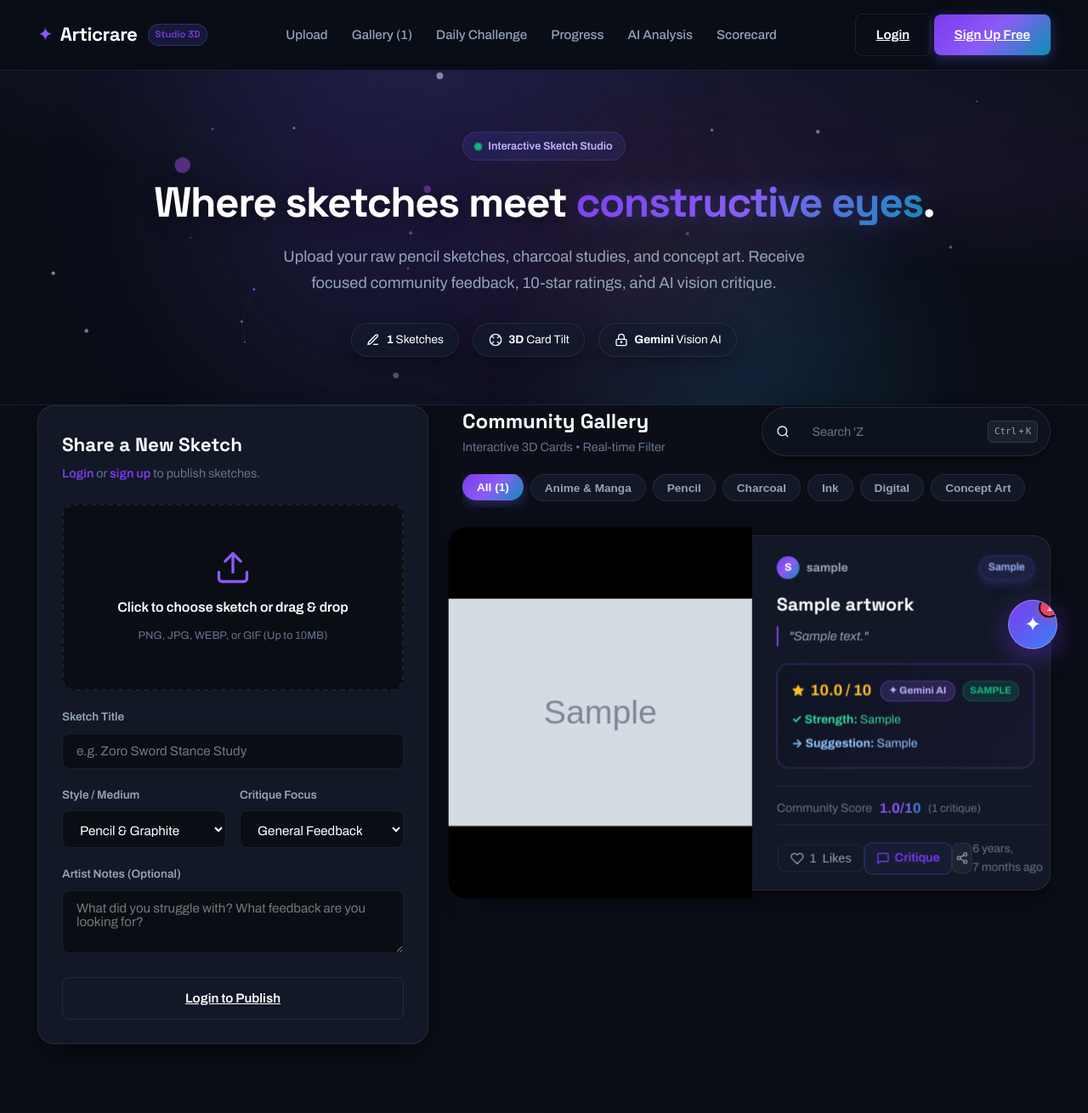
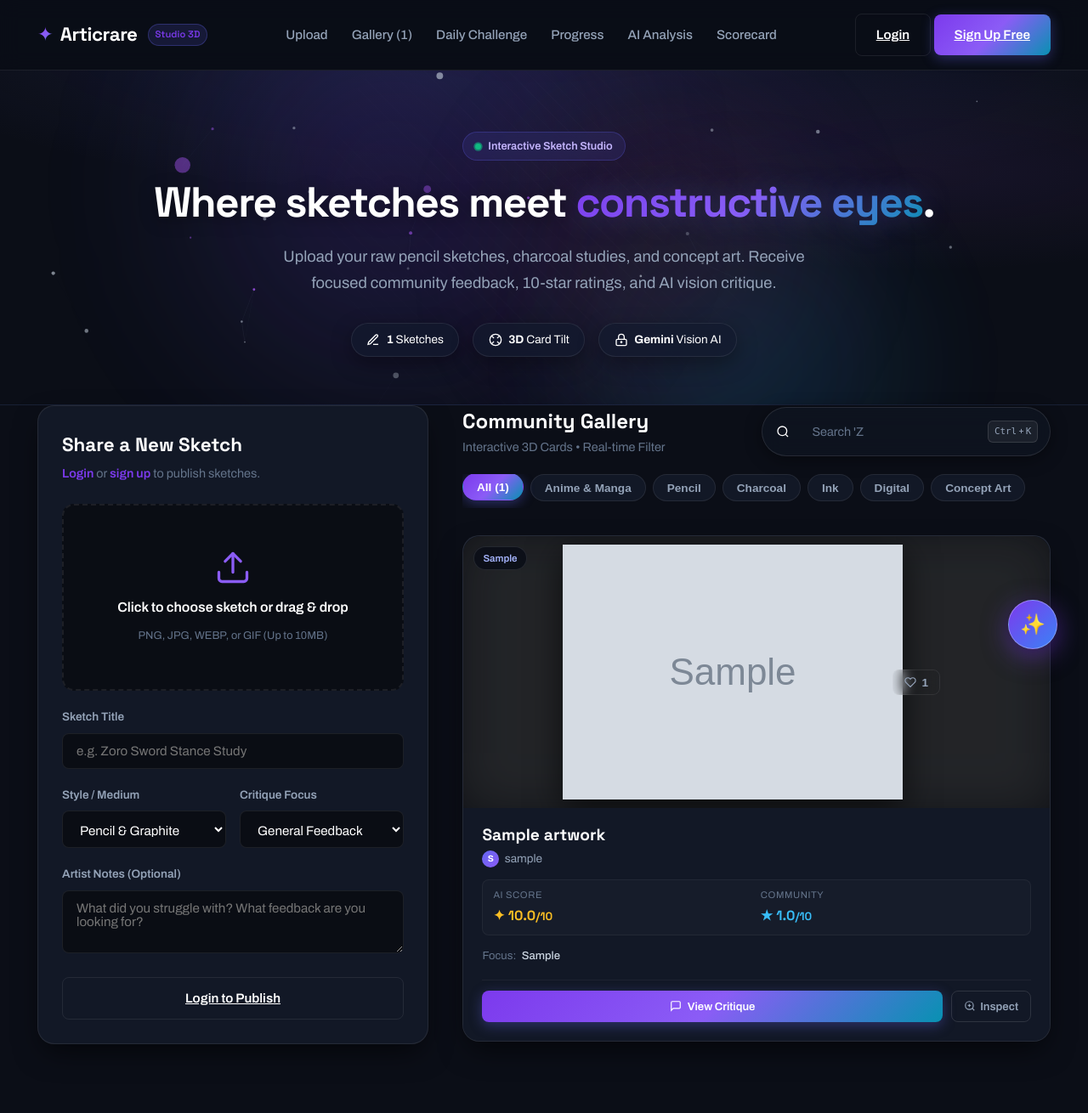
Before and after one commit to Manishrathore07/articrare, a Django app: page / in a window 1280 px wide. Shown: the top 1310 px of the page at 85% size. Run offline with Django 5.2, Linux system fonts and the light colour scheme; tables that the repository leaves empty hold one stand-in row (values such as "Sample post"); grey boxes marked "Sample" are stand-in pictures; some libraries are stand-ins or nearby versions.

Commit message:
feat(ux): simplify gallery cards, eliminate black letterbox padding, and streamline FAB menu to 3 essential actions

```diff
--- a/static/app.js
+++ b/static/app.js
@@ -396,13 +396,17 @@ document.addEventListener('DOMContentLoaded', () => {
     document.body.style.overflow = '';
   }
 
-  // Open lightbox when clicking on any sketch image in the gallery
-  document.querySelectorAll('.inspectable-image, .layer-3d-media').forEach(el => {
+  // Open lightbox when clicking on any sketch image or [Inspect] button
+  document.querySelectorAll('.inspectable-image, .layer-3d-media, .btn-inspect-action').forEach(el => {
     el.addEventListener('click', (e) => {
-      const img = el.tagName === 'IMG' ? el : el.querySelector('img');
+      // Don't trigger if clicked on like button inside media
+      if (e.target.closest('.btn-like-corner')) return;
+
+      const card = el.closest('.artwork-card');
+      const img = el.tagName === 'IMG' ? el : card?.querySelector('.inspectable-image');
       if (img) {
         const fullSrc = img.getAttribute('data-full') || img.src;
-        const title = img.alt || 'Sketch Inspection';
+        const title = img.alt || card?.querySelector('.artwork-title')?.textContent || 'Sketch Inspection';
         openLightbox(fullSrc, title);
       }
     });
@@ -883,10 +887,7 @@ document.addEventListener('DOMContentLoaded', () => {
   const fabTriggerBtn = document.getElementById('fabTriggerBtn');
   const fabActionUpload = document.getElementById('fabActionUpload');
   const fabActionRoll = document.getElementById('fabActionRoll');
-  const fabActionProgress = document.getElementById('fabActionProgress');
   const fabActionSearch = document.getElementById('fabActionSearch');
-  const fabActionScorecard = document.getElementById('fabActionScorecard');
-  const fabActionTop = document.getElementById('fabActionTop');
 
   if (fabDock && fabTriggerBtn) {
     function toggleFab(forceState = null) {
@@ -948,17 +949,7 @@ document.addEventListener('DOMContentLoaded', () => {
       });
     }
 
-    // Action 3: Skill Progress
-    if (fabActionProgress) {
-      fabActionProgress.addEventListener('click', () => {
-        toggleFab(false);
-        const progressSec = document.getElementById('artist-progress');
-        if (progressSec) progressSec.scrollIntoView({ behavior: 'smooth' });
-        showToast('📈 Artist Skill Progress & Analytics');
-      });
-    }
-
-    // Action 4: Search Gallery (Ctrl+K)
+    // Action 3: Search Gallery (Ctrl+K)
     if (fabActionSearch) {
       fabActionSearch.addEventListener('click', () => {
         toggleFab(false);
@@ -971,25 +962,6 @@ document.addEventListener('DOMContentLoaded', () => {
           }, 350);
         }
         showToast('🔍 Search focused (Ctrl+K)');
-      });
-    }
-
-    // Action 5: Live Scorecard
-    if (fabActionScorecard) {
-      fabActionScorecard.addEventListener('click', () => {
-        toggleFab(false);
-        const rubric = document.getElementById('scoring-rubric');
-        if (rubric) rubric.scrollIntoView({ behavior: 'smooth' });
-        showToast('✦ 10-Point Scorecard Calculator');
-      });
-    }
-
-    // Action 6: Back to Top
-    if (fabActionTop) {
-      fabActionTop.addEventListener('click', () => {
-        toggleFab(false);
-        window.scrollTo({ top: 0, behavior: 'smooth' });
-        showToast('⬆ Back to Top');
       });
     }
   }
--- a/static/styles.css
+++ b/static/styles.css
@@ -564,11 +564,11 @@ textarea {
   transform: translateY(-1px);
 }
 
-/* 3D Perspective Gallery Cards Grid */
+/* 3D Perspective Gallery Cards Grid (Responsive Multi-Column) */
 .gallery-grid {
-  display: flex;
-  flex-direction: column;
-  gap: 2.25rem;
+  display: grid;
+  grid-template-columns: repeat(auto-fill, minmax(340px, 1fr));
+  gap: 2rem;
   perspective: 1200px;
 }
 
@@ -577,10 +577,11 @@ textarea {
   border: 1px solid var(--border-color);
   border-radius: var(--radius-lg);
   box-shadow: var(--shadow-card);
-  transition: border-color var(--transition-speed), box-shadow var(--transition-speed);
-  display: grid;
-  grid-template-columns: 340px 1fr;
+  transition: border-color var(--transition-speed), box-shadow var(--transition-speed), transform var(--transition-speed);
+  display: flex;
+  flex-direction: column;
   position: relative;
+  overflow: hidden;
 }
 
 /* --- 3D TILT MECHANICS --- */
@@ -616,126 +617,259 @@ textarea {
   cursor: zoom-in;
   position: relative;
   overflow: hidden;
-  border-radius: var(--radius-lg) 0 0 var(--radius-lg);
-}
-
-.media-inspect-hint {
+  border-radius: var(--radius-lg) var(--radius-lg) 0 0;
+}
+
+.layer-3d-content {
+  transform: translateZ(16px);
+  transform-style: preserve-3d;
+}
+
+/* Normalized Artwork Media Display (Artwork is the star) */
+.artwork-media {
+  position: relative;
+  width: 100%;
+  height: 320px;
+  background-color: #080a10;
+  display: flex;
+  align-items: center;
+  justify-content: center;
+  overflow: hidden;
+  border-radius: var(--radius-lg) var(--radius-lg) 0 0;
+}
+
+.media-ambient-glow {
   position: absolute;
-  bottom: 12px;
+  inset: -20px;
+  background-size: cover;
+  background-position: center;
+  filter: blur(35px) brightness(0.22) saturate(1.2);
+  opacity: 0.7;
+  pointer-events: none;
+  z-index: 1;
+}
+
+.artwork-media img {
+  position: relative;
+  max-width: 100%;
+  max-height: 100%;
+  width: auto;
+  height: auto;
+  object-fit: contain;
+  z-index: 2;
+  display: block;
+  filter: drop-shadow(0 10px 20px rgba(0, 0, 0, 0.65));
+  transition: transform 0.35s cubic-bezier(0.16, 1, 0.3, 1);
+}
+
+.artwork-card:hover .artwork-media img {
+  transform: scale(1.025);
+}
+
+.media-category-chip {
+  position: absolute;
+  top: 12px;
+  left: 12px;
+  background: rgba(10, 14, 23, 0.85);
+  backdrop-filter: blur(8px);
+  border: 1px solid rgba(255, 255, 255, 0.1);
+  color: #a5b4fc;
+  font-size: 0.72rem;
+  font-weight: 600;
+  padding: 0.25rem 0.65rem;
+  border-radius: 999px;
+  z-index: 10;
+}
+
+.btn-like-corner {
+  position: absolute;
+  top: 12px;
   right: 12px;
   background: rgba(10, 14, 23, 0.85);
   backdrop-filter: blur(8px);
-  padding: 0.35rem 0.75rem;
+  border: 1px solid rgba(255, 255, 255, 0.1);
+  color: var(--text-secondary);
+  display: flex;
+  align-items: center;
+  gap: 0.35rem;
+  padding: 0.25rem 0.65rem;
   border-radius: 999px;
   font-size: 0.75rem;
   font-weight: 600;
+  cursor: pointer;
+  transition: all var(--transition-speed);
+  z-index: 10;
+}
+
+.btn-like-corner:hover {
+  background: rgba(244, 63, 94, 0.15);
+  border-color: rgba(244, 63, 94, 0.4);
+  color: #f43f5e;
+}
+
+/* Simplified Card Details */
+.artwork-details {
+  padding: 1.25rem 1.4rem 1.4rem;
+  display: flex;
+  flex-direction: column;
+  gap: 0.85rem;
+  flex: 1;
+  justify-content: space-between;
+  background: var(--bg-card);
+}
+
+.card-meta-header {
+  display: flex;
+  flex-direction: column;
+  gap: 0.25rem;
+}
+
+.artwork-title {
+  font-family: 'Space Grotesk', sans-serif;
+  font-size: 1.2rem;
+  font-weight: 700;
+  color: white;
+  margin: 0;
+  line-height: 1.3;
+  overflow: hidden;
+  text-overflow: ellipsis;
+  white-space: nowrap;
+}
+
+.artist-byline {
+  display: flex;
+  align-items: center;
+  gap: 0.45rem;
+  font-size: 0.85rem;
+}
+
+.artist-name-link,
+.artist-name-plain {
+  display: inline-flex;
+  align-items: center;
+  gap: 0.4rem;
+  color: var(--text-secondary);
+  text-decoration: none;
+  transition: color var(--transition-speed);
+}
+
+.artist-name-link:hover {
   color: #c4b5fd;
-  border: 1px solid rgba(168, 85, 247, 0.35);
-  opacity: 0;
-  transform: translateY(6px);
-  transition: all 0.25s ease;
-  pointer-events: none;
-  z-index: 10;
-}
-
-.artwork-card:hover .media-inspect-hint {
-  opacity: 1;
-  transform: translateY(0);
-}
-
-.layer-3d-content {
-  transform: translateZ(16px);
-  transform-style: preserve-3d;
-}
-
-.layer-3d-top {
-  transform: translateZ(32px);
-}
-
-.layer-3d-chip {
-  transform: translateZ(42px);
-  display: inline-block;
-  box-shadow: 0 4px 12px rgba(99, 102, 241, 0.25);
-}
-
-.layer-3d-critique {
-  transform: translateZ(36px);
-  box-shadow: 0 10px 25px -5px rgba(0, 0, 0, 0.4);
-}
-
-.layer-3d-actions {
-  transform: translateZ(22px);
-}
-
-@media (max-width: 800px) {
-  .artwork-card {
-    grid-template-columns: 1fr;
-  }
-  .layer-3d-media {
-    border-radius: var(--radius-lg) var(--radius-lg) 0 0;
-  }
-}
-
-.artwork-media {
-  background-color: #000;
-  display: flex;
+}
+
+.artist-avatar-sm {
+  width: 20px;
+  height: 20px;
+  border-radius: 50%;
+  background: linear-gradient(135deg, #6366f1, #8b5cf6);
+  color: white;
+  display: inline-flex;
   align-items: center;
   justify-content: center;
-  position: relative;
-  min-height: 280px;
-}
-
-.artwork-media img {
-  width: 100%;
-  height: 100%;
-  object-fit: contain;
-  display: block;
-}
-
-.artwork-details {
-  padding: 1.75rem;
+  font-size: 0.65rem;
+  font-weight: 700;
+}
+
+/* Dual Scores Row: AI Score & Community Score */
+.card-dual-scores {
+  display: grid;
+  grid-template-columns: 1fr 1fr;
+  gap: 0.6rem;
+  background: rgba(255, 255, 255, 0.02);
+  border: 1px solid rgba(255, 255, 255, 0.05);
+  border-radius: var(--radius-sm);
+  padding: 0.55rem 0.75rem;
+}
+
+.score-pill {
   display: flex;
   flex-direction: column;
-  justify-content: space-between;
-}
-
-.artwork-meta {
-  display: flex;
-  align-items: center;
-  justify-content: space-between;
-  margin-bottom: 0.75rem;
-}
-
-.artist-tag {
-  font-size: 0.85rem;
-  font-weight: 600;
+  gap: 0.15rem;
+}
+
+.score-label {
+  font-size: 0.7rem;
+  color: var(--text-muted);
+  text-transform: uppercase;
+  letter-spacing: 0.05em;
+}
+
+.score-val {
+  font-family: 'Space Grotesk', sans-serif;
+  font-size: 1rem;
+  font-weight: 700;
+  color: white;
+}
+
+.score-ai .score-val {
+  color: #fbbf24;
+}
+
+.score-community .score-val {
+  color: #38bdf8;
+}
+
+.score-empty {
+  color: var(--text-muted);
+}
+
+/* Focus Row */
+.card-focus-row {
+  display: flex;
+  align-items: center;
+  gap: 0.4rem;
+  font-size: 0.82rem;
+}
+
+.focus-label {
+  color: var(--text-muted);
+}
+
+.focus-val {
+  color: #cbd5e1;
+  font-weight: 500;
+}
+
+/* Clean Actions Row */
+.card-actions-row {
+  display: grid;
+  grid-template-columns: 1fr auto;
+  gap: 0.6rem;
+  margin-top: 0.25rem;
+  padding-top: 0.75rem;
+  border-top: 1px solid rgba(255, 255, 255, 0.05);
+}
+
+.btn-critique-action {
+  display: inline-flex;
+  align-items: center;
+  justify-content: center;
+  gap: 0.4rem;
+  font-size: 0.82rem;
+  padding: 0.5rem 0.85rem;
+  border-radius: var(--radius-sm);
+  text-decoration: none;
+}
+
+.btn-inspect-action {
+  display: inline-flex;
+  align-items: center;
+  justify-content: center;
+  gap: 0.35rem;
+  font-size: 0.82rem;
+  padding: 0.5rem 0.85rem;
+  border-radius: var(--radius-sm);
+  background: transparent;
+  border: 1px solid rgba(255, 255, 255, 0.12);
   color: var(--text-secondary);
-}
-
-.category-chip {
-  background-color: rgba(99, 102, 241, 0.12);
-  border: 1px solid rgba(99, 102, 241, 0.25);
-  color: #a5b4fc;
-  font-size: 0.75rem;
-  font-weight: 600;
-  padding: 0.2rem 0.6rem;
-  border-radius: 999px;
-}
-
-.artwork-title {
-  font-size: 1.3rem;
-  font-weight: 700;
-  color: var(--text-primary);
-  margin-bottom: 0.5rem;
-}
-
-.artwork-notes {
-  font-size: 0.9rem;
-  color: var(--text-secondary);
-  margin-bottom: 1.25rem;
-  font-style: italic;
-  border-left: 2px solid var(--accent-primary);
-  padding-left: 0.75rem;
+  cursor: pointer;
+  transition: all var(--transition-speed);
+}
+
+.btn-inspect-action:hover {
+  border-color: #38bdf8;
+  color: #38bdf8;
+  background: rgba(56, 189, 248, 0.08);
 }
 
 /* Critique & Feedback Box inside Card */
--- a/templates/index.html
+++ b/templates/index.html
@@ -233,77 +233,74 @@
             <!-- Dynamic Specular Glare/Sheen Layer -->
             <div class="card-glare" aria-hidden="true"></div>
 
+            <!-- Normalized Artwork Media Display with Studio Backing -->
             <div class="artwork-media layer-3d-media" title="Click to inspect sketch in 3D Lightbox">
+              <div class="media-ambient-glow" style="background-image: url('{{ art.image.url }}');" aria-hidden="true"></div>
               <img src="{{ art.image.url }}" alt="{{ art.title }}" class="inspectable-image" data-full="{{ art.image.url }}">
-              <div class="media-inspect-hint">
-                <svg width="14" height="14" viewBox="0 0 24 24" fill="none" stroke="currentColor" stroke-width="2"><circle cx="11" cy="11" r="8"/><line x1="21" y1="21" x2="16.65" y2="16.65"/><line x1="11" y1="8" x2="11" y2="14"/><line x1="8" y1="11" x2="14" y2="11"/></svg>
-                <span>Inspect in 3D</span>
-              </div>
+
+              <!-- Subtle Category Chip on Image Corner -->
+              <span class="media-category-chip">{{ art.category }}</span>
+
+              <!-- Corner Like Button -->
+              <button type="button" class="btn-like-corner btn-like" data-id="{{ art.id }}" title="Like this study">
+                <svg class="like-icon-svg" width="14" height="14" viewBox="0 0 24 24" fill="none" stroke="currentColor" stroke-width="2"><path d="M20.84 4.61a5.5 5.5 0 0 0-7.78 0L12 5.67l-1.06-1.06a5.5 5.5 0 0 0-7.78 7.78l1.06 1.06L12 21.23l7.78-7.78 1.06-1.06a5.5 5.5 0 0 0 0-7.78z"/></svg>
+                <span class="like-count">{{ art.likes }}</span>
+              </button>
             </div>
 
+            <!-- Simplified, Elegant Card Details -->
             <div class="artwork-details layer-3d-content">
-              <div>
-                <div class="artwork-meta layer-3d-top">
+              <div class="card-meta-header">
+                <h3 class="artwork-title" title="{{ art.title }}">{{ art.title }}</h3>
+                <div class="artist-byline">
                   {% if art.user %}
-                    <a href="{% url 'profile' art.user.username %}" class="artist-tag artist-link">
-                      <span class="artist-avatar">{{ art.user.username|first|upper }}</span>
-                      <strong>{{ art.user.username }}</strong>
+                    <a href="{% url 'profile' art.user.username %}" class="artist-name-link">
+                      <span class="artist-avatar-sm">{{ art.user.username|first|upper }}</span>
+                      <span>{{ art.user.username }}</span>
                     </a>
                   {% else %}
-                    <span class="artist-tag"><strong>{{ art.artist_name }}</strong></span>
-                  {% endif %}
-                  <span class="category-chip layer-3d-chip">{{ art.category }}</span>
-                </div>
-                <h3 class="artwork-title">{{ art.title }}</h3>
-                <p class="artwork-notes">"{{ art.notes }}"</p>
-
-                <div class="critique-box layer-3d-critique {% if art.ai_powered %}critique-box-ai{% endif %}">
-                  <div class="critique-header">
-                    <div class="critique-rating">
-                      <svg class="star-svg" width="15" height="15" viewBox="0 0 24 24" fill="#fbbf24" stroke="#fbbf24" stroke-width="1.5"><polygon points="12 2 15.09 8.26 22 9.27 17 14.14 18.18 21.02 12 17.77 5.82 21.02 7 14.14 2 9.27 8.91 8.26 12 2"/></svg>
-                      <span>{{ art.score }} / 10</span>
-                    </div>
-                    <div style="display:flex; align-items:center; gap:0.5rem;">
-                      {% if art.ai_powered %}
-                        <span class="ai-badge">✦ Gemini AI</span>
-                      {% endif %}
-                      <span class="critique-badge">{{ art.focus }}</span>
-                    </div>
-                  </div>
-                  <div class="critique-points">
-                    <div class="point-strength"><strong>✓ Strength:</strong> {{ art.strengths }}</div>
-                    <div class="point-suggestion"><strong>→ Suggestion:</strong> {{ art.suggestions }}</div>
-                  </div>
-                </div>
-
-                {% with community_avg=art.community_avg_score count=art.comment_count %}
-                <div class="community-score-bar">
-                  {% if community_avg %}
-                    <div class="community-score">
-                      <span class="community-score-label">Community Score</span>
-                      <span class="community-score-value">{{ community_avg }}/10</span>
-                      <span class="community-count">({{ count }} critique{% if count != 1 %}s{% endif %})</span>
-                    </div>
-                  {% else %}
-                    <span class="no-ratings">No community critiques yet — be first!</span>
+                    <span class="artist-name-plain">
+                      <span class="artist-avatar-sm">{{ art.artist_name|first|upper }}</span>
+                      <span>{{ art.artist_name }}</span>
+                    </span>
                   {% endif %}
                 </div>
-                {% endwith %}
               </div>
 
-              <div class="artwork-actions layer-3d-actions">
-                <button class="btn-like" data-id="{{ art.id }}">
-                  <svg class="like-icon-svg" width="15" height="15" viewBox="0 0 24 24" fill="none" stroke="currentColor" stroke-width="2"><path d="M20.84 4.61a5.5 5.5 0 0 0-7.78 0L12 5.67l-1.06-1.06a5.5 5.5 0 0 0-7.78 7.78l1.06 1.06L12 21.23l7.78-7.78 1.06-1.06a5.5 5.5 0 0 0 0-7.78z"/></svg>
-                  <span class="like-count">{{ art.likes }}</span> Likes
+              <!-- Dual Scores Row: AI Score & Community Score -->
+              <div class="card-dual-scores">
+                <div class="score-pill score-ai">
+                  <span class="score-label">AI Score</span>
+                  <strong class="score-val">✦ {{ art.score }}<small>/10</small></strong>
+                </div>
+                <div class="score-pill score-community">
+                  <span class="score-label">Community</span>
+                  {% with community_avg=art.community_avg_score %}
+                    {% if community_avg %}
+                      <strong class="score-val">★ {{ community_avg }}<small>/10</small></strong>
+                    {% else %}
+                      <strong class="score-val score-empty">—</strong>
+                    {% endif %}
+                  {% endwith %}
+                </div>
+              </div>
+
+              <!-- Critique Focus -->
+              <div class="card-focus-row">
+                <span class="focus-label">Focus:</span>
+                <span class="focus-val">{{ art.focus }}</span>
+              </div>
+
+              <!-- Clean Actions Row: [View Critique] [Inspect] -->
+              <div class="card-actions-row">
+                <a href="{% url 'sketch_detail' art.id %}" class="btn btn-sm btn-primary btn-critique-action">
+                  <svg width="14" height="14" viewBox="0 0 24 24" fill="none" stroke="currentColor" stroke-width="2"><path d="M21 15a2 2 0 0 1-2 2H7l-4 4V5a2 2 0 0 1 2-2h14a2 2 0 0 1 2 2z"/></svg>
+                  <span>View Critique</span>
+                </a>
+                <button type="button" class="btn btn-sm btn-outline btn-inspect-action inspect-trigger" data-full="{{ art.image.url }}" data-title="{{ art.title }}">
+                  <svg width="14" height="14" viewBox="0 0 24 24" fill="none" stroke="currentColor" stroke-width="2"><circle cx="11" cy="11" r="8"/><line x1="21" y1="21" x2="16.65" y2="16.65"/><line x1="11" y1="8" x2="11" y2="14"/><line x1="8" y1="11" x2="14" y2="11"/></svg>
+                  <span>Inspect</span>
                 </button>
-                <a href="{% url 'sketch_detail' art.id %}" class="btn-critique-link">
-                  <svg width="15" height="15" viewBox="0 0 24 24" fill="none" stroke="currentColor" stroke-width="2"><path d="M21 15a2 2 0 0 1-2 2H7l-4 4V5a2 2 0 0 1 2-2h14a2 2 0 0 1 2 2z"/></svg>
-                  <span>Critique</span>
-                </a>
-                <button class="btn-share-link" data-url="{% url 'sketch_detail' art.id %}" title="Copy Link to Sketch">
-                  <svg width="14" height="14" viewBox="0 0 24 24" fill="none" stroke="currentColor" stroke-width="2"><circle cx="18" cy="5" r="3"/><circle cx="6" cy="12" r="3"/><circle cx="18" cy="19" r="3"/><line x1="8.59" y1="13.51" x2="15.42" y2="17.49"/><line x1="15.41" y1="6.51" x2="8.59" y2="10.49"/></svg>
-                </button>
-                <span class="timestamp">{{ art.created_at|timesince }} ago</span>
               </div>
             </div>
           </article>
@@ -1137,33 +1134,20 @@
     <div class="fab-menu" id="fabMenu" aria-hidden="true">
       <button type="button" class="fab-item" id="fabActionUpload" data-tooltip="Upload Study">
         <svg width="18" height="18" viewBox="0 0 24 24" fill="none" stroke="currentColor" stroke-width="2"><path d="M21 15v4a2 2 0 0 1-2 2H5a2 2 0 0 1-2-2v-4"/><polyline points="17 8 12 3 7 8"/><line x1="12" y1="3" x2="12" y2="15"/></svg>
-        <span class="fab-label">Upload Study</span>
+        <span class="fab-label">Upload</span>
       </button>
-      <button type="button" class="fab-item" id="fabActionRoll" data-tooltip="Roll Random Prompt">
+      <button type="button" class="fab-item" id="fabActionRoll" data-tooltip="Daily Challenge">
         <svg width="18" height="18" viewBox="0 0 24 24" fill="none" stroke="currentColor" stroke-width="2"><rect x="2" y="2" width="20" height="20" rx="5" ry="5"/><circle cx="8" cy="8" r="1.5"/><circle cx="16" cy="8" r="1.5"/><circle cx="8" cy="16" r="1.5"/><circle cx="16" cy="16" r="1.5"/><circle cx="12" cy="12" r="1.5"/></svg>
-        <span class="fab-label">Roll Prompt</span>
+        <span class="fab-label">Challenge</span>
       </button>
-      <button type="button" class="fab-item" id="fabActionProgress" data-tooltip="Skill Progress">
-        <svg width="18" height="18" viewBox="0 0 24 24" fill="none" stroke="currentColor" stroke-width="2"><polyline points="23 6 13.5 15.5 8.5 10.5 1 18"/><polyline points="17 6 23 6 23 12"/></svg>
-        <span class="fab-label">Skill Progress</span>
-      </button>
-      <button type="button" class="fab-item" id="fabActionSearch" data-tooltip="Search (Ctrl+K)">
+      <button type="button" class="fab-item" id="fabActionSearch" data-tooltip="Search Gallery (Ctrl+K)">
         <svg width="18" height="18" viewBox="0 0 24 24" fill="none" stroke="currentColor" stroke-width="2"><circle cx="11" cy="11" r="8"/><line x1="21" y1="21" x2="16.65" y2="16.65"/></svg>
-        <span class="fab-label">Search Gallery</span>
-      </button>
-      <button type="button" class="fab-item" id="fabActionScorecard" data-tooltip="Score Calculator">
-        <svg width="18" height="18" viewBox="0 0 24 24" fill="none" stroke="currentColor" stroke-width="2"><polygon points="12 2 15.09 8.26 22 9.27 17 14.14 18.18 21.02 12 17.77 5.82 21.02 7 14.14 2 9.27 8.91 8.26 12 2"/></svg>
-        <span class="fab-label">Scorecard</span>
-      </button>
-      <button type="button" class="fab-item" id="fabActionTop" data-tooltip="Back to Top">
-        <svg width="18" height="18" viewBox="0 0 24 24" fill="none" stroke="currentColor" stroke-width="2"><line x1="12" y1="19" x2="12" y2="5"/><polyline points="5 12 12 5 19 12"/></svg>
-        <span class="fab-label">Back to Top</span>
+        <span class="fab-label">Search</span>
       </button>
     </div>
 
     <button type="button" class="fab-trigger btn-3d-pulse" id="fabTriggerBtn" aria-expanded="false" title="Studio Quick Actions">
-      <span class="fab-badge" id="fabBadgeCount">{{ artworks|length }}</span>
-      <span class="fab-icon-symbol">✦</span>
+      <span class="fab-icon-symbol">✨</span>
     </button>
   </aside>
 
```
